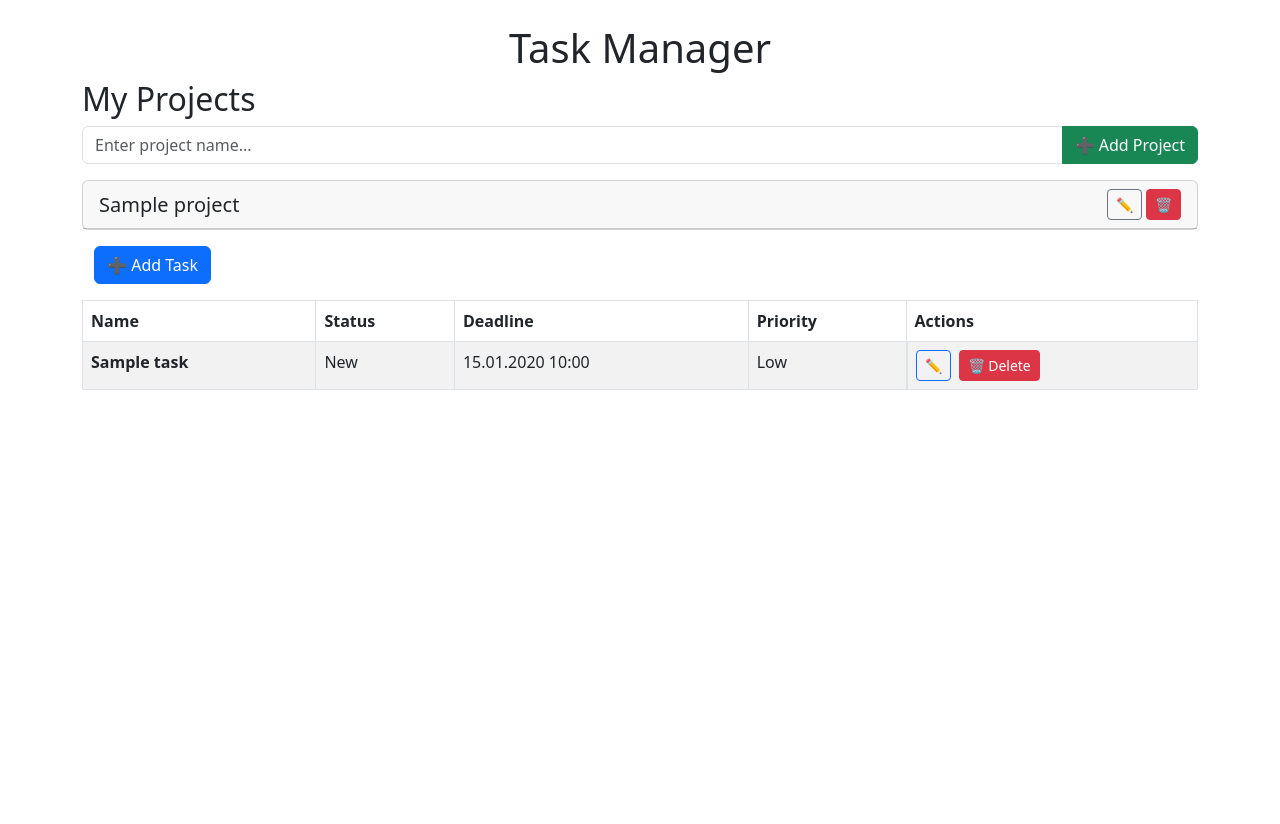
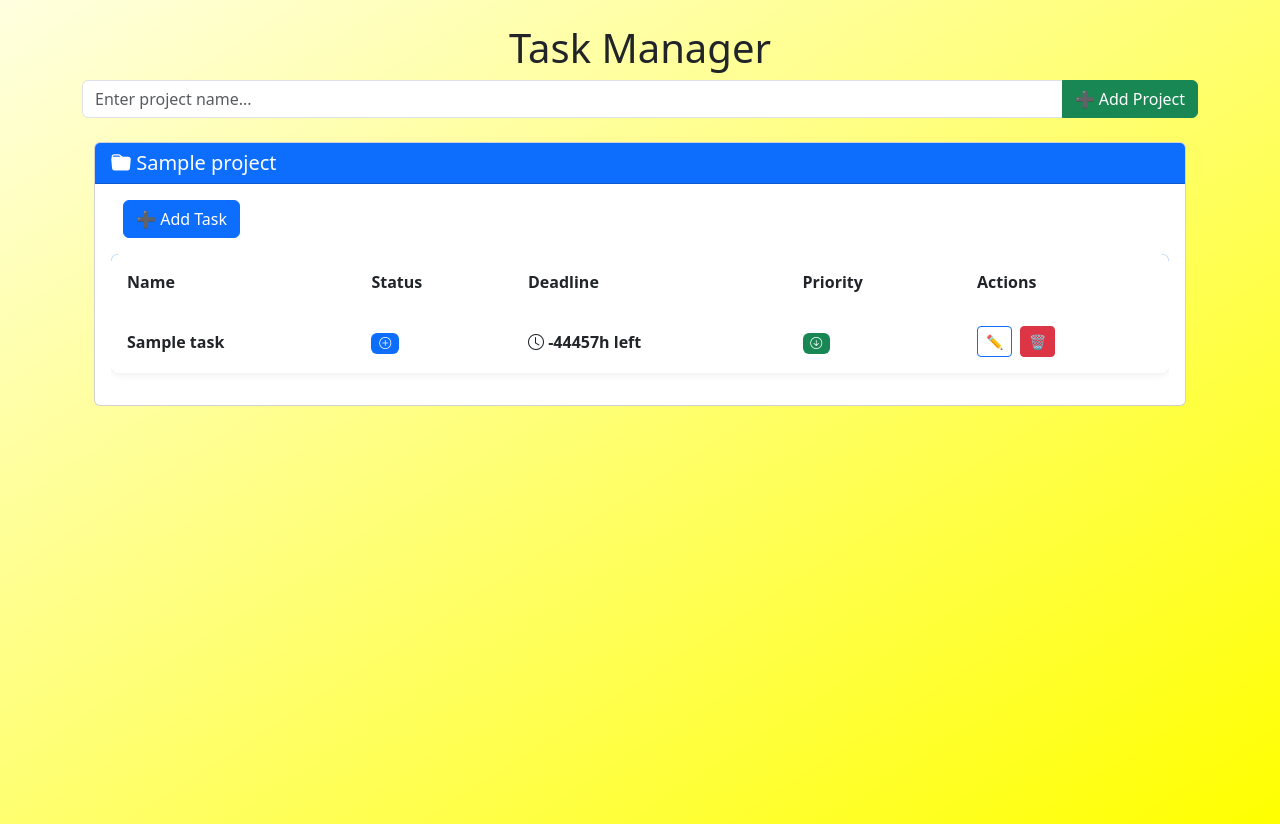
Before and after one commit to ALuiell/TaskManager, a Django app: page / in a window 1280 px wide. Before the commit the page ends 390 px from the top, so only its background shows below. Run offline with Django 5.2, Linux system fonts and the light colour scheme; a user stored in the database is signed in; tables that the repository leaves empty hold one stand-in row (values such as "Sample post"); some libraries are stand-ins or nearby versions.

Commit message:
views.py: - Add hours counter for deadlines in load_task_view. - Refactor add, update, and delete task views to redirect to load_task_view.
models.py:
- Reduce Task.PRIORITY_CHOICES from 5 options to 3.

templates:
- Update add_task_form.html to reflect updated Task.priority_choices.
- Improve project_item.html:
  - Enhance project card design for better consistency.
  - Improve mobile responsiveness.
  - Add hover-based visibility for action buttons.
- Improve tasks_list.html:
  - Redesign task table for better visual hierarchy.
  - Add icons for task status and priority.
  - Replace deadline dates with remaining hours display.
  - Optimize for mobile responsiveness.

```diff
--- /dev/null
+++ b/static/css/styles.css
@@ -0,0 +1,54 @@
+body {
+  background: linear-gradient(to bottom right, #ffffe0, #ffff00);
+  min-height: 100vh;
+  margin: 0;
+  padding: 0;
+}
+
+
+.project-header {
+        position: relative;
+        padding-right: 50px;
+    }
+.project-buttons {
+        position: absolute;
+        right: 15px;
+        top: 50%;
+        transform: translateY(-50%);
+    }
+.project-header.hovered .project-buttons {
+        display: block !important;
+    }
+
+
+.custom-table {
+  border-collapse: separate;
+  border-spacing: 0;
+  border-radius: 0.5rem;
+  overflow: hidden;
+  box-shadow: 0 0 10px rgba(0, 0, 0, 0.1);
+}
+
+.custom-table thead {
+  background-color: #007bff;
+  color: #fff;
+}
+
+.custom-table th,
+.custom-table td {
+  padding: 1rem;
+  vertical-align: middle;
+  border: none;
+}
+
+.custom-table tbody tr {
+  transition: background-color 0.3s;
+}
+
+.custom-table tbody tr:hover {
+  background-color: #f8f9fa;
+}
+
+.custom-table tbody tr + tr {
+  border-top: 1px solid #dee2e6;
+}
--- a/task_manager/settings.py
+++ b/task_manager/settings.py
@@ -125,7 +125,10 @@
 # Static files (CSS, JavaScript, Images)
 # https://docs.djangoproject.com/en/5.1/howto/static-files/
 
-STATIC_URL = 'static/'
+STATIC_URL = '/static/'
+STATICFILES_DIRS = [
+    BASE_DIR / "static",
+]
 
 # Default primary key field type
 # https://docs.djangoproject.com/en/5.1/ref/settings/#default-auto-field
--- a/task_manager_app/models.py
+++ b/task_manager_app/models.py
@@ -23,10 +23,8 @@
 
     PRIORITY_CHOICES = [
         (1, "Low"),
-        (2, "Below Normal"),
-        (3, "Normal"),
-        (4, "High"),
-        (5, "Critical"),
+        (2, "Normal"),
+        (3, "High"),
     ]
 
     name = models.CharField(max_length=255)
--- a/task_manager_app/views.py
+++ b/task_manager_app/views.py
@@ -1,6 +1,6 @@
 from django.contrib.auth.decorators import login_required
 from django.http import HttpResponseBadRequest, HttpResponseForbidden
-from django.shortcuts import render, get_object_or_404
+from django.shortcuts import render, get_object_or_404, redirect
 from .models import Project, Task
 from django.contrib.auth.mixins import LoginRequiredMixin
 from django.views.generic import TemplateView
@@ -59,10 +59,21 @@
     tasks = project.tasks.all()
     priority_choices = Task.PRIORITY_CHOICES
     task_status_choices = Task.STATUS_CHOICES
+    now = datetime.now()
+    hours_left_dict = {}
+    for task in tasks:
+        if task.deadline:
+            now_with_tz = now.astimezone(task.deadline.tzinfo)
+            delta = task.deadline - now_with_tz
+            hours = delta.total_seconds() // 3600
+            hours_left_dict[task.id] = int(hours)
+
+
     return render(request, "task_manager_app/tasks_list.html", {"tasks": tasks, "project": project,
                                                                 "priority_choices": priority_choices,
                                                                 "task_status_choices": task_status_choices,
-                                                                "now":datetime.now()})
+                                                                "now":datetime.now(),
+                                                                "hours_left_dict": hours_left_dict})
 
 @login_required
 def add_task_view(request, project_id):
@@ -71,8 +82,6 @@
         task_name = request.POST.get("name")
         task_priority = request.POST.get("priority")
         task_deadline = request.POST.get("deadline")
-        priority_choices = Task.PRIORITY_CHOICES
-        task_status_choices = Task.STATUS_CHOICES
         if not task_name:
             return HttpResponseBadRequest("Task name is required.")
 
@@ -86,12 +95,7 @@
 
         Task.objects.create(name=task_name, project=project, priority=task_priority, deadline=task_deadline)
 
-        tasks = project.tasks.all()
-        return render(request, "task_manager_app/tasks_list.html", {"tasks": tasks,
-                                                                    "project": project,
-                                                                    'priority_choices': priority_choices,
-                                                                    'task_status_choices': task_status_choices,
-                                                                    "now": datetime.now()})
+        return redirect('load_tasks', project_id=project_id)
 
 @login_required
 def update_task_view(request, task_id):
@@ -102,22 +106,13 @@
         task_status = request.POST.get("status")
 
         task = get_object_or_404(Task, id=task_id)
-        project = get_object_or_404(Project, id=task.project.id)
         if (task_name, task_priority, task_status, task_deadline) != (task.name, task.priority, task.status, task.deadline):
             task.name = task_name
             task.priority = int(task_priority)
             task.status = task_status
             task.deadline = datetime.strptime(task_deadline, "%Y-%m-%dT%H:%M") if task_deadline != "" else None
             task.save()
-            tasks = project.tasks.all()
-            return render(request, "task_manager_app/tasks_list.html", {
-                "tasks": tasks,
-                "project": project,
-                "priority_choices": Task.PRIORITY_CHOICES,
-                "task_status_choices": Task.STATUS_CHOICES,
-                "now": datetime.now()
-            })
-
+            return redirect('load_tasks', project_id=task.project.id)
 
 
 def get_update_task_form_view(request, task_id):
@@ -136,5 +131,4 @@
         project = task.project
         task.delete()
 
-        tasks = Task.objects.filter(project=project)
-        return render(request, "task_manager_app/tasks_list.html", {"tasks": tasks, "project": project})
+        return redirect('load_tasks', project_id=project.id)
--- a/templates/base.html
+++ b/templates/base.html
@@ -1,3 +1,4 @@
+{% load static %}
 <!DOCTYPE html>
 <html lang="en">
 <head>
@@ -5,6 +6,8 @@
     <meta name="viewport" content="width=device-width, initial-scale=1.0">
     <title>Task Manager</title>
     <link rel="stylesheet" href="https://cdn.jsdelivr.net/npm/bootstrap@5.3.0/dist/css/bootstrap.min.css">
+    <link rel="stylesheet" href="{% static 'css/styles.css' %}">
+    <link rel="stylesheet" href="https://cdn.jsdelivr.net/npm/bootstrap-icons@1.10.0/font/bootstrap-icons.css">
     <script src="https://unpkg.com/htmx.org@1.9.4"></script>
     <script src="https://cdn.jsdelivr.net/npm/bootstrap@5.3.0/dist/js/bootstrap.bundle.min.js"></script>
 </head>
--- a/templates/task_manager_app/add_task_form.html
+++ b/templates/task_manager_app/add_task_form.html
@@ -23,10 +23,8 @@
             <label for="task-priority" class="form-label">Priority:</label>
             <select id="task-priority" name="priority" class="form-select">
                 <option value="1">Low</option>
-                <option value="2">Below Normal</option>
-                <option value="3" selected>Normal</option>
+                <option value="2" selected>Normal</option>
                 <option value="4">High</option>
-                <option value="5">Critical</option>
             </select>
         </div>
 
--- a/templates/task_manager_app/home.html
+++ b/templates/task_manager_app/home.html
@@ -1,6 +1,5 @@
 {% extends 'base.html' %}
 {% block content %}
-    <h2>My Projects</h2>
 
     <div id="projects-container">
         <div id="projects-content"
--- a/templates/task_manager_app/project_item.html
+++ b/templates/task_manager_app/project_item.html
@@ -1,15 +1,16 @@
-<div class="card mb-3">
-    <div class="card-header d-flex justify-content-between align-items-center">
+<div class="container mt-4">
+  <div class="card mb-4">
     {# Project Name Display #}
-        <h5 id="project-name-{{ project.id }}" class="m-0">{{ project.name }}</h5>
-
-        {# Edit & Delete Buttons #}
-        <div>
-            <button class="btn btn-sm btn-outline-secondary"
-                    onclick="document.getElementById('edit-form-{{ project.id }}').classList.toggle('d-none')">
+    <div class="card-header bg-primary text-white d-flex justify-content-between align-items-center project-header"
+         onmouseover="this.classList.add('hovered')"
+         onmouseout="this.classList.remove('hovered')">
+      <h5 id="project-name-{{ project.id }}" class="m-0">
+        <i class="bi bi-folder-fill"></i> {{ project.name }}
+      </h5>
+      <div class="project-buttons d-none">
+        <button class="btn btn-sm btn-outline-light" onclick="document.getElementById('edit-form-{{ project.id }}').classList.toggle('d-none')">
           ✏️
         </button>
-
           {# Delete Project Form #}
         <form hx-post="{% url 'delete_project' project.id %}"
               hx-target="#projects-content"
@@ -22,8 +23,12 @@
       </div>
     </div>
 
+
+
+    {# Card Body #}
+    <div class="card-body">
       {# Hidden Edit Form #}
-    <div class="card-body d-none" id="edit-form-{{ project.id }}">
+      <div id="edit-form-{{ project.id }}" class="card p-3 mb-3 d-none">
         <form hx-post="{% url 'update_project' project.id %}" hx-target="#projects-content" hx-swap="innerHTML">
           {% csrf_token %}
           <div class="mb-2">
@@ -34,7 +39,8 @@
           <button class="btn btn-success w-100">✔️ Save</button>
         </form>
       </div>
-</div>
+
+      {# Task List #}
       <div id="tasks-container">
         <div id="tasks-content-{{ project.id }}"
              hx-get="{% url 'load_tasks' project.id %}"
@@ -43,3 +49,6 @@
              hx-swap="innerHTML">
         </div>
       </div>
+    </div>
+  </div>
+</div>
--- a/templates/task_manager_app/tasks_list.html
+++ b/templates/task_manager_app/tasks_list.html
@@ -1,8 +1,10 @@
+{% load static %}
 {# Add Task Form #}
 {% include "task_manager_app/add_task_form.html" %}
 
-<table class="table table-striped table-bordered">
-    <thead class="table-white">
+<div class="table-responsive">
+  <table class="table custom-table">
+    <thead>
       <tr>
         <th>Name</th>
         <th>Status</th>
@@ -15,11 +17,35 @@
       {% for task in tasks %}
         <tr>
           <td><strong>{{ task.name }}</strong></td>
-            <td>{{ task.get_status_display }}</td>
-            <td>{{ task.deadline|date:"d.m.Y H:i" }}</td>
-            <td>{{ task.get_priority_display }}</td>
+          <td>
+            {% if task.status == "new" %}
+              <span class="badge bg-primary"><i class="bi bi-plus-circle"></i></span>
+            {% elif task.status == "in_progress" %}
+              <span class="badge bg-warning text-dark"><i class="bi bi-hourglass-split"></i></span>
+            {% elif task.status == "completed" %}
+              <span class="badge bg-success"><i class="bi bi-check-circle"></i></span>
+            {% endif %}
+          </td>
+          <td>
+            {% if task.deadline %}
+              {% for key, value in hours_left_dict.items %}
+                {% if key == task.id %}
+                  <span><i class="bi bi-clock"></i> <strong>{{ value }}h left</strong></span>
+                {% endif %}
+              {% endfor %}
+            {% endif %}
+          </td>
+          <td>
+            {% if task.priority == 1 %}
+              <span class="badge bg-success"><i class="bi bi-arrow-down-circle"></i></span>
+            {% elif task.priority == 2 %}
+              <span class="badge bg-warning text-dark"><i class="bi bi-dash-circle"></i></span>
+            {% elif task.priority == 3 %}
+              <span class="badge bg-danger"><i class="bi bi-exclamation-triangle"></i></span>
+            {% endif %}
+          </td>
           <td class="d-flex gap-2">
-                {# Update Task #}
+            <!-- Update Task -->
             <button class="btn btn-sm btn-outline-primary"
                     data-bs-toggle="modal"
                     data-bs-target="#editTaskModal-{{ task.id }}">
@@ -41,14 +67,14 @@
               </div>
             </div>
 
-                {# Delete Task #}
+            <!-- Delete Task -->
             <form hx-post="{% url 'delete_task' task.id %}"
                   hx-target="#tasks-content-{{ task.project.id }}"
                   hx-swap="innerHTML"
                   hx-confirm="Are you sure you want to delete this task?"
                   class="d-inline">
               {% csrf_token %}
-                    <button class="btn btn-sm btn-danger">🗑 Delete</button>
+              <button class="btn btn-sm btn-danger">🗑</button>
             </form>
           </td>
         </tr>
@@ -59,3 +85,4 @@
       {% endfor %}
     </tbody>
   </table>
+</div>
```
Lines whose indentation alone changed are shown as unchanged.
